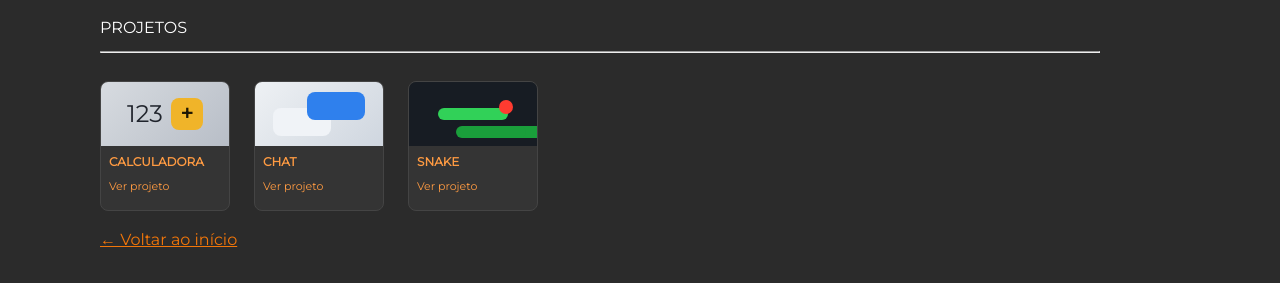
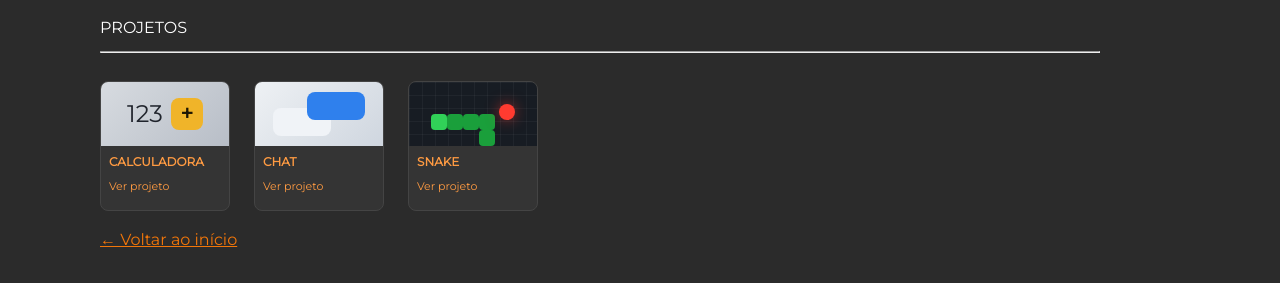
Before and after one commit to abnerquemuel/Portfolio, a website: page portfolio.html in a window 1280 px wide. Shown: the part 207-490 px from the top of the page. Drawn offline with Linux system fonts and the light colour scheme.

Commit message:
Melhora card e velocidade do Snake

```diff
--- a/projeto-snake/script.js
+++ b/projeto-snake/script.js
@@ -30,7 +30,7 @@ function startGame() {
   playButton.textContent = "Reiniciar";
 
   clearInterval(gameLoop);
-  gameLoop = setInterval(updateGame, 110);
+  gameLoop = setInterval(updateGame, 160);
   drawGame();
 }
 
--- a/styles.css
+++ b/styles.css
@@ -317,28 +317,39 @@ body {
 
 .snake-preview {
 	position: relative;
-	background: #171c23;
+	overflow: hidden;
+	background:
+		linear-gradient(rgba(255, 255, 255, 0.04) 1px, transparent 1px),
+		linear-gradient(90deg, rgba(255, 255, 255, 0.04) 1px, transparent 1px),
+		#171c23;
+	background-size: 13px 13px;
 }
 
 .snake-preview span {
 	position: absolute;
-	width: 70px;
-	height: 12px;
-	border-radius: 8px;
+	left: 22px;
+	top: 32px;
+	width: 16px;
+	height: 16px;
+	border-radius: 4px;
 	background-color: #31d158;
 	box-shadow:
-		18px 18px 0 #1a9f3b,
-		36px 18px 0 #1a9f3b;
+		16px 0 0 #1a9f3b,
+		32px 0 0 #1a9f3b,
+		48px 0 0 #1a9f3b,
+		48px 16px 0 #1a9f3b,
+		48px 32px 0 #1a9f3b;
 }
 
 .snake-preview strong {
 	position: absolute;
-	right: 24px;
-	top: 18px;
-	width: 14px;
-	height: 14px;
+	right: 22px;
+	top: 22px;
+	width: 16px;
+	height: 16px;
 	border-radius: 50%;
 	background-color: #ff3b30;
+	box-shadow: 0 0 14px rgba(255, 59, 48, 0.55);
 }
 
 .project-info {
```
